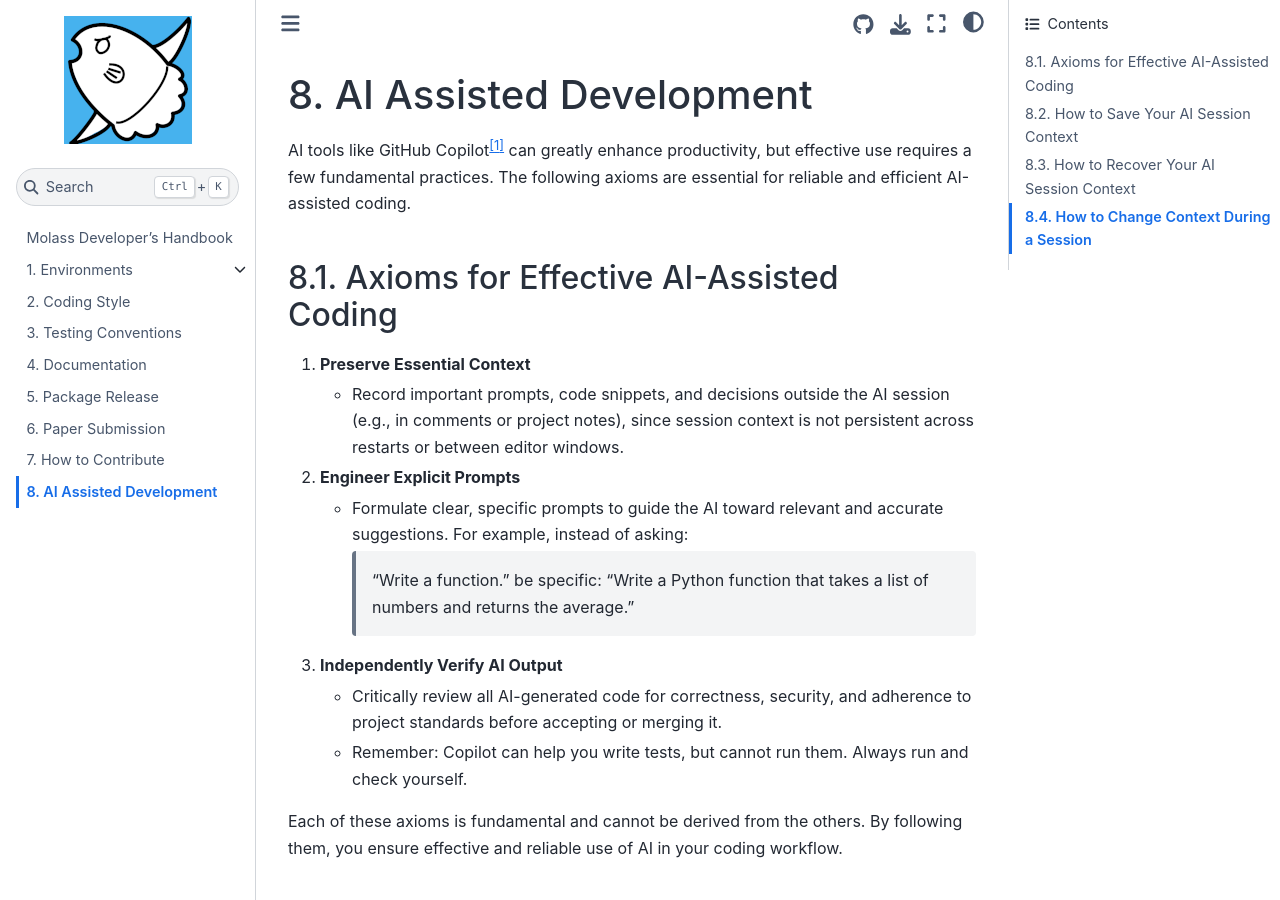
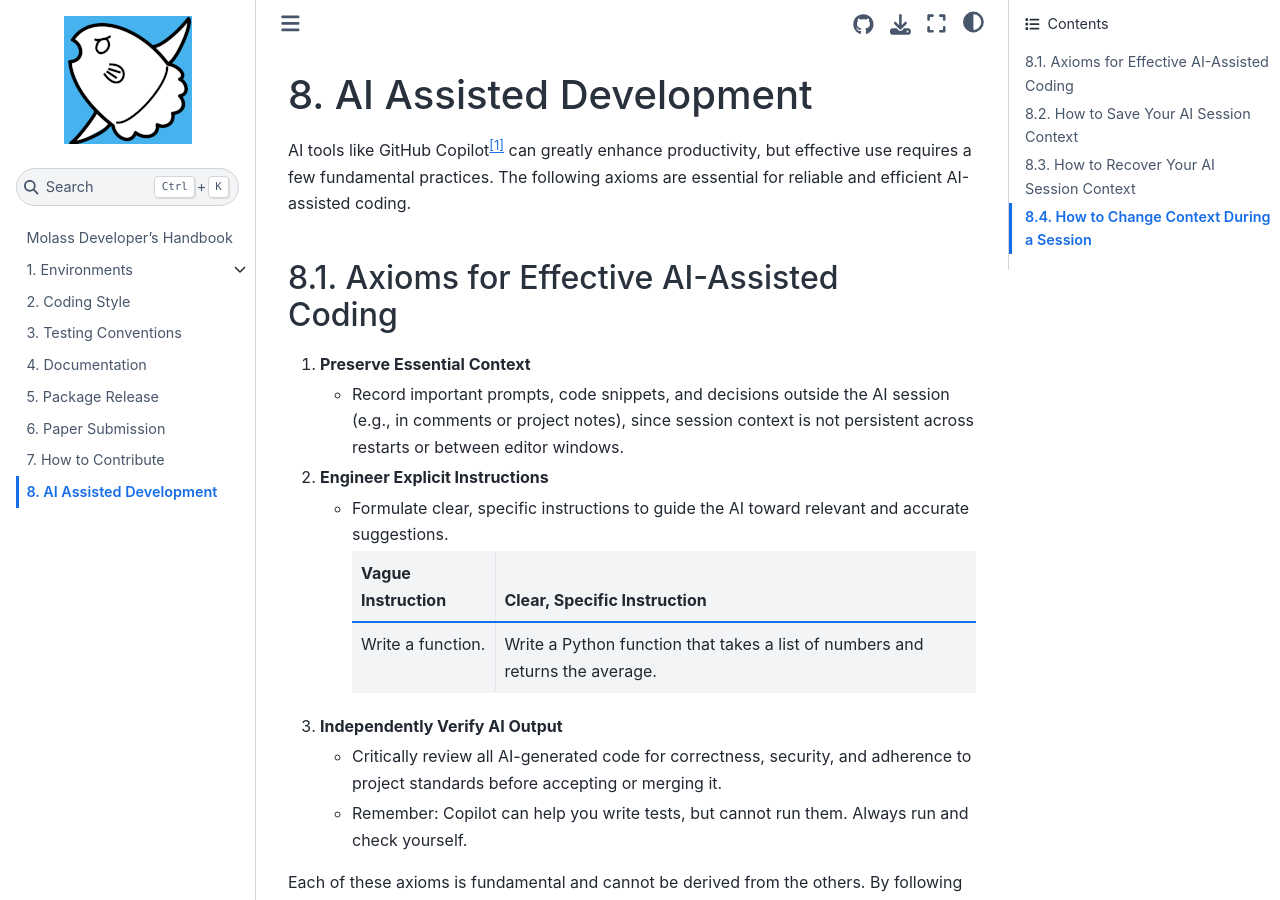
Before and after one commit to biosaxs-dev/molass-develop, a Jupyter Book: the page built from chapters/11/ai_assisted.md, in a window 1280 px wide and 900 px high. Built offline with Jupyter Book 1.0.4 settings and Sphinx 7.4.7 and the Sphinx Book theme 1.1.4, drawn with Linux system fonts in a browser that asks for light colours.

Commit message:
Update for better formatting and wording

```diff
--- a/chapters/11/ai_assisted.md
+++ b/chapters/11/ai_assisted.md
@@ -7,12 +7,12 @@ AI tools like GitHub Copilot[^1] can greatly enhance productivity, but effective
 1. **Preserve Essential Context**
    - Record important prompts, code snippets, and decisions outside the AI session (e.g., in comments or project notes), since session context is not persistent across restarts or between editor windows.
 
-2. **Engineer Explicit Prompts**
-   - Formulate clear, specific prompts to guide the AI toward relevant and accurate suggestions.
-     For example, instead of asking:
-     > "Write a function."
-     be specific:
-     > "Write a Python function that takes a list of numbers and returns the average."
+2. **Engineer Explicit Instructions**
+   - Formulate clear, specific instructions to guide the AI toward relevant and accurate suggestions.
+
+     | Vague Instruction    | Clear, Specific Instruction                                       |
+     |----------------------|-------------------------------------------------------------------|
+     | Write a function.    | Write a Python function that takes a list of numbers and returns the average. |
 
 3. **Independently Verify AI Output**
    - Critically review all AI-generated code for correctness, security, and adherence to project standards before accepting or merging it.
```
